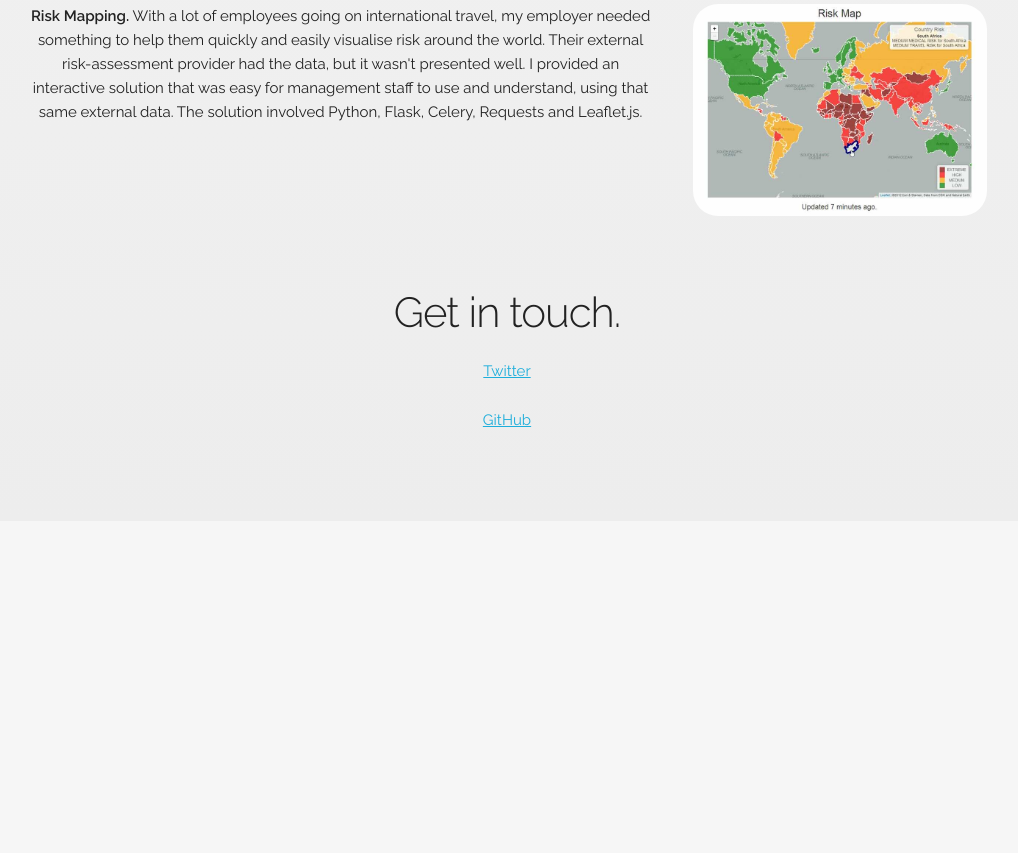
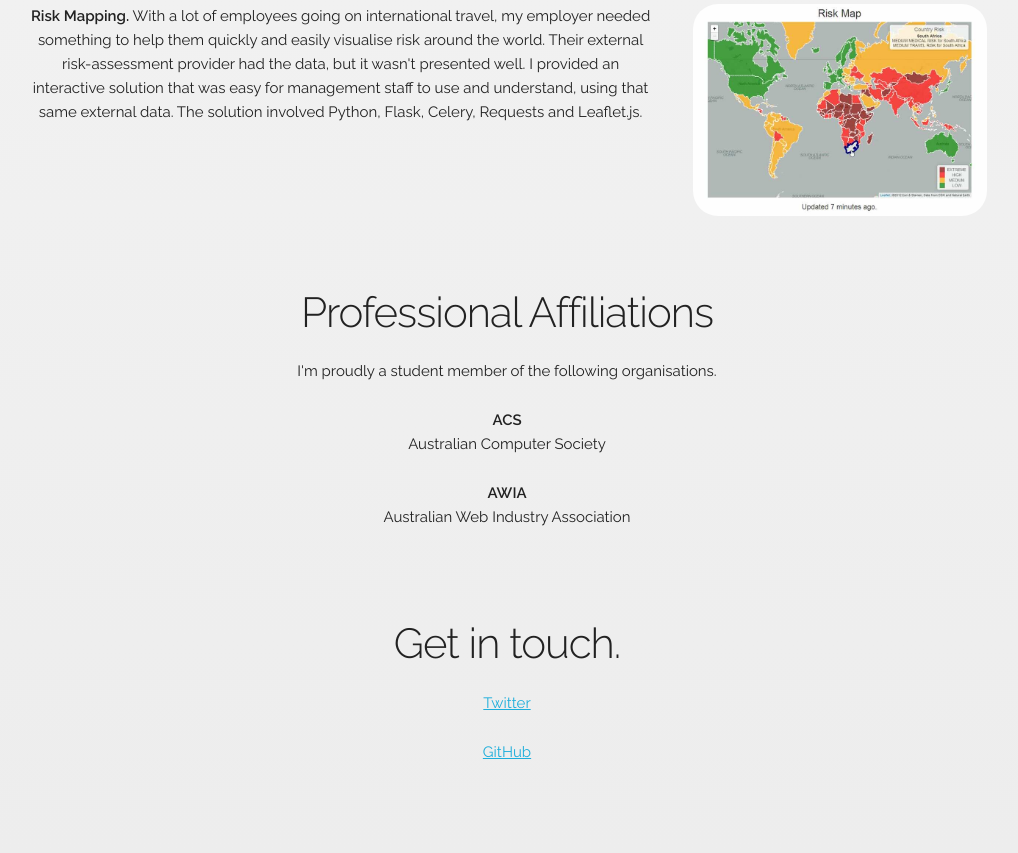
Before and after one commit to iJebus/iJebus.github.io, a Flask app: page / in a window 1280 px wide. Shown: the part 2797-3650 px from the top of the page, without its empty margins (133-1151 px from the left). Before the commit the page ends 3224 px from the top, so only its background shows below. Run offline with Flask 2, Linux system fonts and the light colour scheme.

Commit message:
Professional affiliations

```diff
--- a/ljones/templates/index.html
+++ b/ljones/templates/index.html
@@ -121,6 +121,22 @@
 </div>
 <div class="container">
   <div class="row">
+    <div class="six columns offset-by-three">
+      <h2>Professional Affiliations</h2>
+    </div>
+  </div>
+  <div class="row">
+    <div class="six columns offset-by-three">
+      <p>I'm proudly a student member of the following organisations.</p>
+      <strong>ACS</strong>
+      <p>Australian Computer Society</p>
+      <strong>AWIA</strong>
+      <p>Australian Web Industry Association</p>
+    </div>
+  </div>
+</div>
+<div class="container">
+  <div class="row">
     <div class="twelve columns">
       <h2>Get in touch.</h2>
       <p><a href="https://twitter.com/onlyonestepaway" target="blank">Twitter</a></p>
```
Also changed, not shown: index.html (+16 -0 lines).
